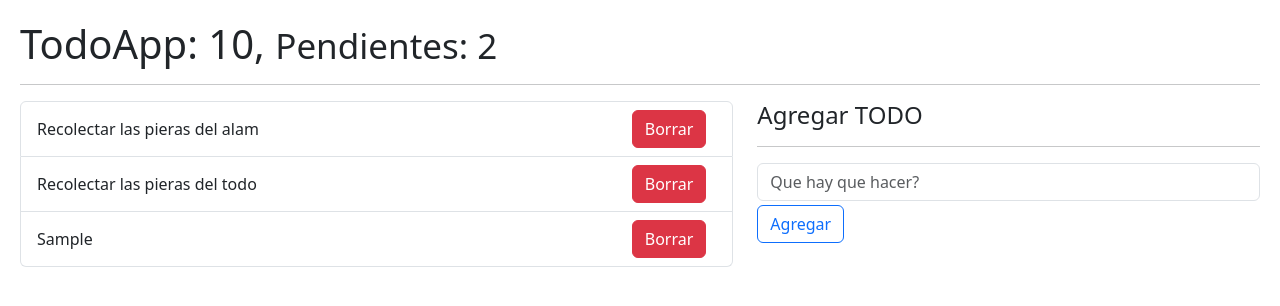
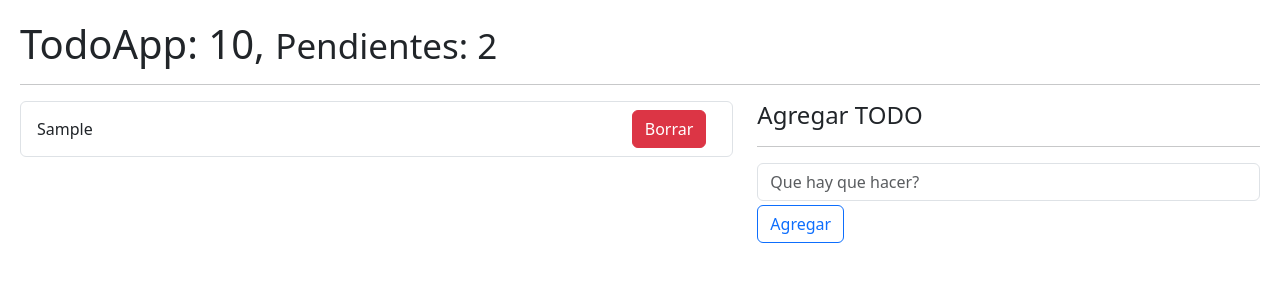
Before and after one commit to michaeljav/React_MERN, a React (Vite) app in the folder 05-hook-app/: page / in a window 1280 px wide. Both pictures are taken after typing "Sample" into the empty fields and a click on the button "Agregar". Shown: the top 306 px of the page. Built offline with nearby package versions, Linux system fonts and the light colour scheme.

Commit message:
Finalizado add y create en   todo app  148

```diff
--- a/05-hook-app/src/08-useReducer/TodoApp.jsx
+++ b/05-hook-app/src/08-useReducer/TodoApp.jsx
@@ -1,25 +1,30 @@
-import { useReducer } from 'react';
+import { useEffect, useReducer } from 'react';
 import { todoReducer } from './todoReducer';
 import { TodoList } from './TodoList';
 import { TodoAdd } from './TodoAdd';
 
 export const TodoApp = () => {
   const initialState = [
-    {
-      id: new Date().getTime(),
-      description: 'Recolectar las pieras del alam',
-      done: false,
-    },
-    {
-      id: new Date().getTime() * 3,
-      description: 'Recolectar las pieras del todo',
-      done: false,
-    },
+    // {
+    //   id: new Date().getTime(),
+    //   description: 'Recolectar las pieras del alam',
+    //   done: false,
+    // },
   ];
 
+  //inicializar el reducer con lo que tiene en el local storage
+  const init = () => {
+    //si no tiene valor  pasara []
+    return JSON.parse(localStorage.getItem('todos')) || [];
+  };
   //reducer  inicializadora, funcion inicializadora en caso de proceso pesado
   //--El reducer (todoReducer) no se ejecuta, simplemente paso la refercencia a la funcion para que se ejecute cuando tenga que hacerlo el useReducer.
-  const [todos, dispatch] = useReducer(todoReducer, initialState);
+  //--funcion tercera que inicializa nuestro reducer
+  const [todos, dispatch] = useReducer(todoReducer, initialState, init);
+
+  useEffect(() => {
+    localStorage.setItem('todos', JSON.stringify(todos || []));
+  }, [todos]);
 
   const handleNewTodo = (todo) => {
     console.log(todo);
@@ -29,6 +34,14 @@ export const TodoApp = () => {
     };
     dispatch(action);
   };
+
+  const handleDeleteTodo = (id) => {
+    dispatch({
+      type: '[TODO] Remove Todo',
+      payload: id,
+    });
+  };
+
   return (
     <>
       <h1>
@@ -38,7 +51,7 @@ export const TodoApp = () => {
 
       <div className='row'>
         <div className='col-7'>
-          <TodoList todos={todos} />
+          <TodoList todos={todos} onDeleteTodo={handleDeleteTodo} />
         </div>
         <div className='col-5'>
           <h4>Agregar TODO</h4>
--- a/05-hook-app/src/08-useReducer/TodoItem.jsx
+++ b/05-hook-app/src/08-useReducer/TodoItem.jsx
@@ -1,13 +1,15 @@
 import React from 'react';
 
-export const TodoItem = ({ todo }) => {
+export const TodoItem = ({ todo, onDeleteTodo }) => {
   return (
     <li
       key={todo.id}
       className='list-group-item d-flex justify-content-between'
     >
       <span className='align-self-center'>{todo.description}</span>
-      <button className='btn btn-danger'>Borrar</button>
+      <button className='btn btn-danger' onClick={() => onDeleteTodo(todo.id)}>
+        Borrar
+      </button>
     </li>
   );
 };
--- a/05-hook-app/src/08-useReducer/TodoList.jsx
+++ b/05-hook-app/src/08-useReducer/TodoList.jsx
@@ -2,12 +2,12 @@ import React from 'react';
 import PropTypes from 'prop-types';
 import { TodoItem } from './TodoItem';
 
-export const TodoList = ({ todos = [] }) => {
+export const TodoList = ({ todos = [], onDeleteTodo }) => {
   return (
     <ul className='list-group'>
       {todos.map((todo) => (
         // eslint-disable-next-line react/jsx-key
-        <TodoItem key={todo.id} todo={todo} />
+        <TodoItem key={todo.id} todo={todo} onDeleteTodo={onDeleteTodo} />
       ))}
     </ul>
   );
--- a/05-hook-app/src/08-useReducer/todoReducer.js
+++ b/05-hook-app/src/08-useReducer/todoReducer.js
@@ -2,6 +2,8 @@ export const todoReducer = (initialState = [], action) => {
   switch (action.type) {
     case '[TODO] Add Todo':
       return [...initialState, action.payload];
+    case '[TODO] Remove Todo':
+      return initialState.filter((todo) => todo.id !== action.payload);
 
     default:
       return initialState;
```
